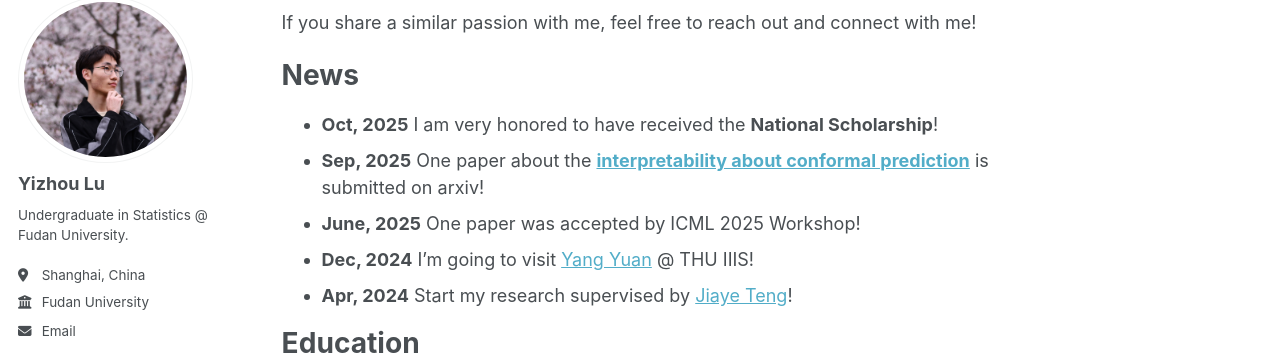
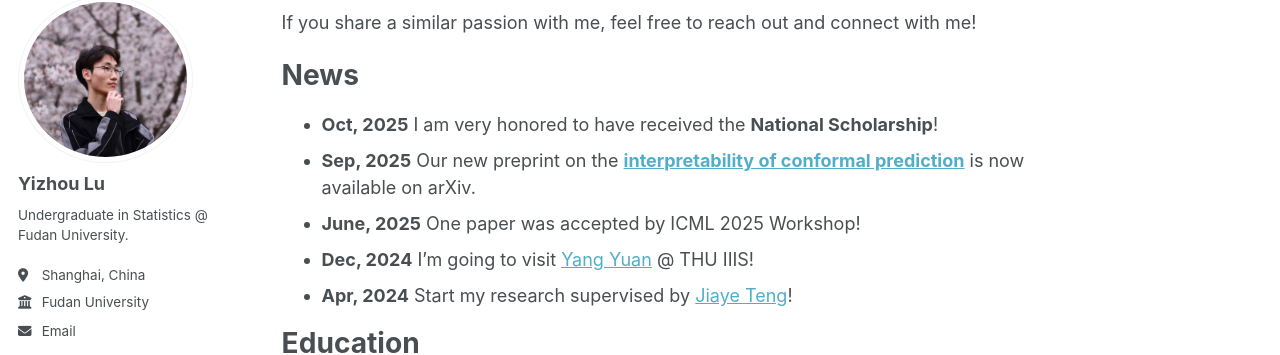
Before and after one commit to FDULeolu/FDULeolu.github.io, a Jekyll site: the page built from _pages/about.md, in a window 1280 px wide and 900 px high, scrolled down 427 px. Shown: the part 110-465 px from the top of the window. Built offline with Jekyll 4.4.1, drawn with Linux system fonts in a browser that asks for light colours; some web fonts are replaced.

```diff
--- a/_pages/about.md
+++ b/_pages/about.md
@@ -16,7 +16,7 @@
 News
 ======
 - **Oct, 2025** I am very honored to have received the **National Scholarship**!
-- **Sep, 2025** One paper about the [**interpretability about conformal prediction**](https://arxiv.org/abs/2509.22529) is submitted on arxiv!
+- **Sep, 2025** Our new preprint on the [**interpretability of conformal prediction**](https://arxiv.org/abs/2509.22529) is now available on arXiv.
 - **June, 2025** One paper was accepted by ICML 2025 Workshop!
 - **Dec, 2024** I'm going to visit [Yang Yuan](https://people.iiis.tsinghua.edu.cn/~yuanyang/en.html) @ THU IIIS!
 - **Apr, 2024** Start my research supervised by [Jiaye Teng](https://www.tengjiaye.com/)!
--- a/_pages/teaching.html
+++ b/_pages/teaching.html
@@ -1,7 +1,7 @@
 ---
 layout: archive
 title: "Teaching"
-permalink: /teaching/
+permalink: /teaching-html/
 author_profile: true
 ---
 
```
Also changed, not shown: _pages/teaching.md (added, +9 -0 lines).
